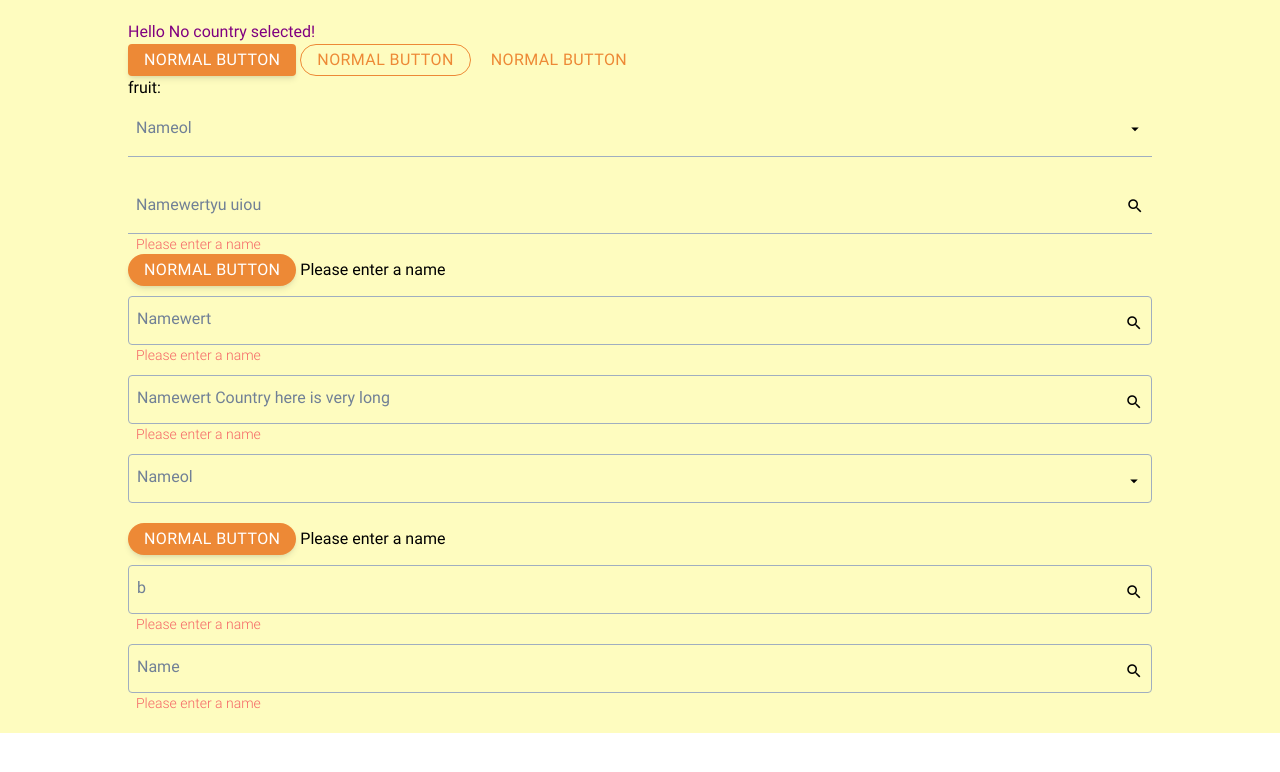
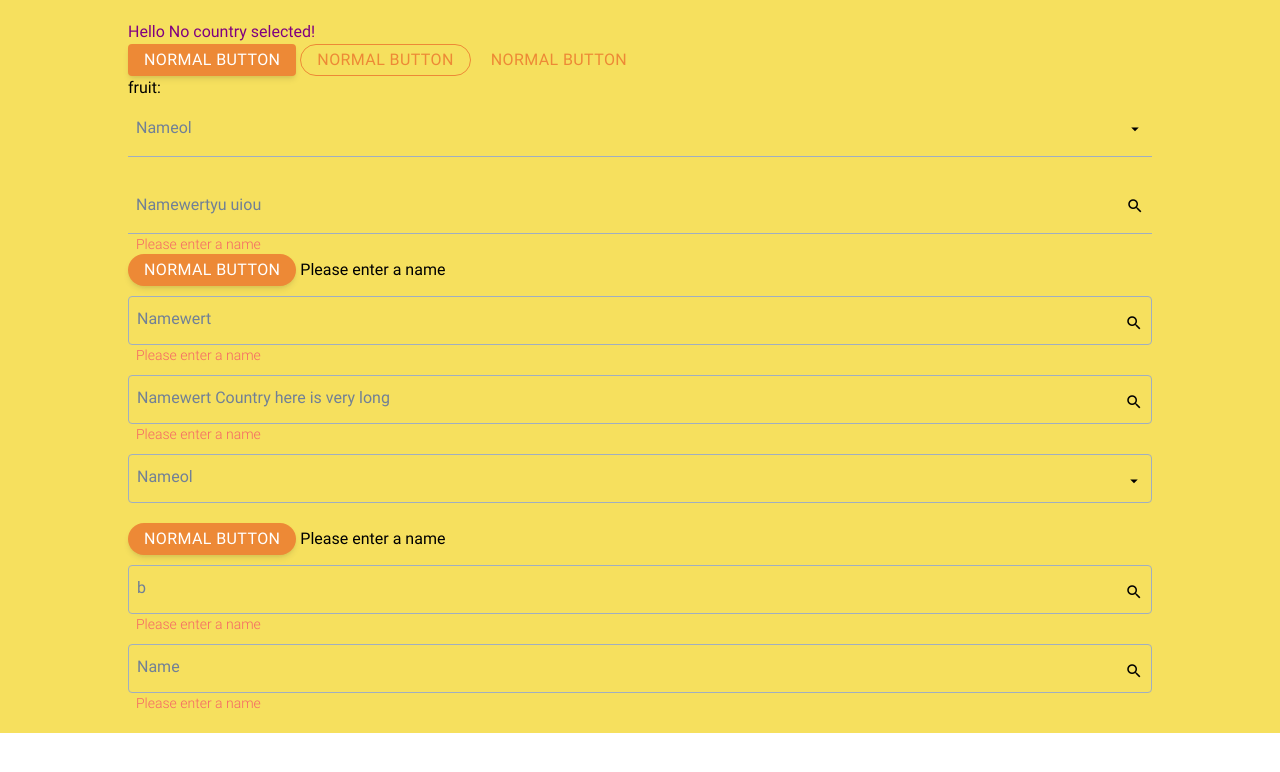
Before and after one commit to tianhai82/crm, a Svelte app in the folder crm-web/: page / in a window 1280 px wide. Shown: the top 772 px of the page. Built offline with nearby package versions, Linux system fonts and the light colour scheme; a web font is replaced by a local one.

Commit message:
add rounded-sm to autocomplete list

```diff
--- a/crm-web/src/App.svelte
+++ b/crm-web/src/App.svelte
@@ -29,7 +29,7 @@ function countryChanged(item) {
 </style>
 
 <Tailwindcss/>
-<div class="py-5 px-32 bg-yellow-200">
+<div class="py-5 px-32 bg-yellow-400">
   <h1>Hello {countrySelected.name?countrySelected.name:'No country selected'}!</h1>
   <Button textColor="text-white" bgColor="bg-orange-500">Normal Button</Button>
   <Button textColor="text-orange-500" outlineColor="border-orange-500" outlined rounded>
--- a/crm-web/src/widgets/Autocomplete.svelte
+++ b/crm-web/src/widgets/Autocomplete.svelte
@@ -114,7 +114,8 @@ function onBlur() {
          on:blur={onBlur}
          on:focus="{onFocus}"/>
   <div
-    class="absolute -mt-4 bg-white w-full shadow-md z-10 {listVisible && text.length>=minCharactersToSearch ? '' : 'hidden'}">
+    class="absolute -mt-4 bg-white rounded-sm w-full shadow-md z-10 {listVisible
+      && text.length>=minCharactersToSearch ? '' : 'hidden'}">
     {#if filteredListItems.length>0}
       <ul class="my-2">
         {#each filteredListItems as item,i}
```
